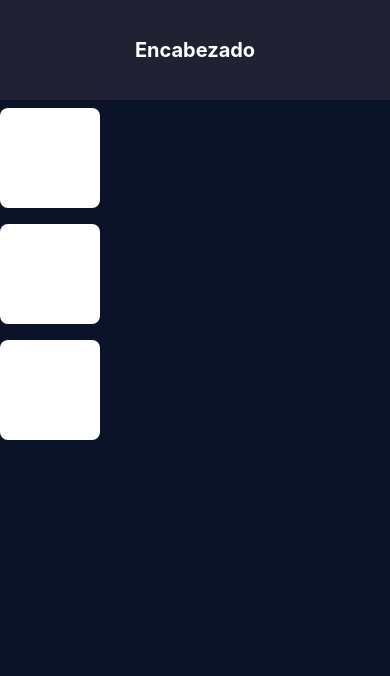
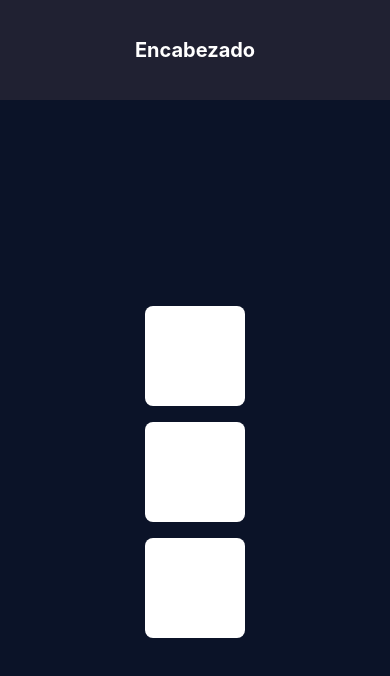
Before and after one commit to Balsero300/PROYECTO-TARDUS, a React Native app: screen / in a window 390 px wide. Shown: the top 676 px of the page. Built offline with nearby package versions, Linux system fonts and the light colour scheme.

Commit message:
Modifico posicion de cajas

```diff
--- a/App.js
+++ b/App.js
@@ -26,6 +26,7 @@ const App = () => {
           <View style={styles.box} />
         )}
         keyExtractor={(item) => item.id}
+        contentContainerStyle={styles.centered}
       />
     </View>
   );
@@ -53,7 +54,12 @@ const styles = StyleSheet.create({
     marginVertical: 8,
     borderRadius: 8,
     backgroundColor: 'white', // Establece el color aquí
-  }
+  },
+  centered: {
+    flex: 1,
+    justifyContent: 'center',
+    alignItems: 'center',
+  },
 });
 
 export default App;
```
